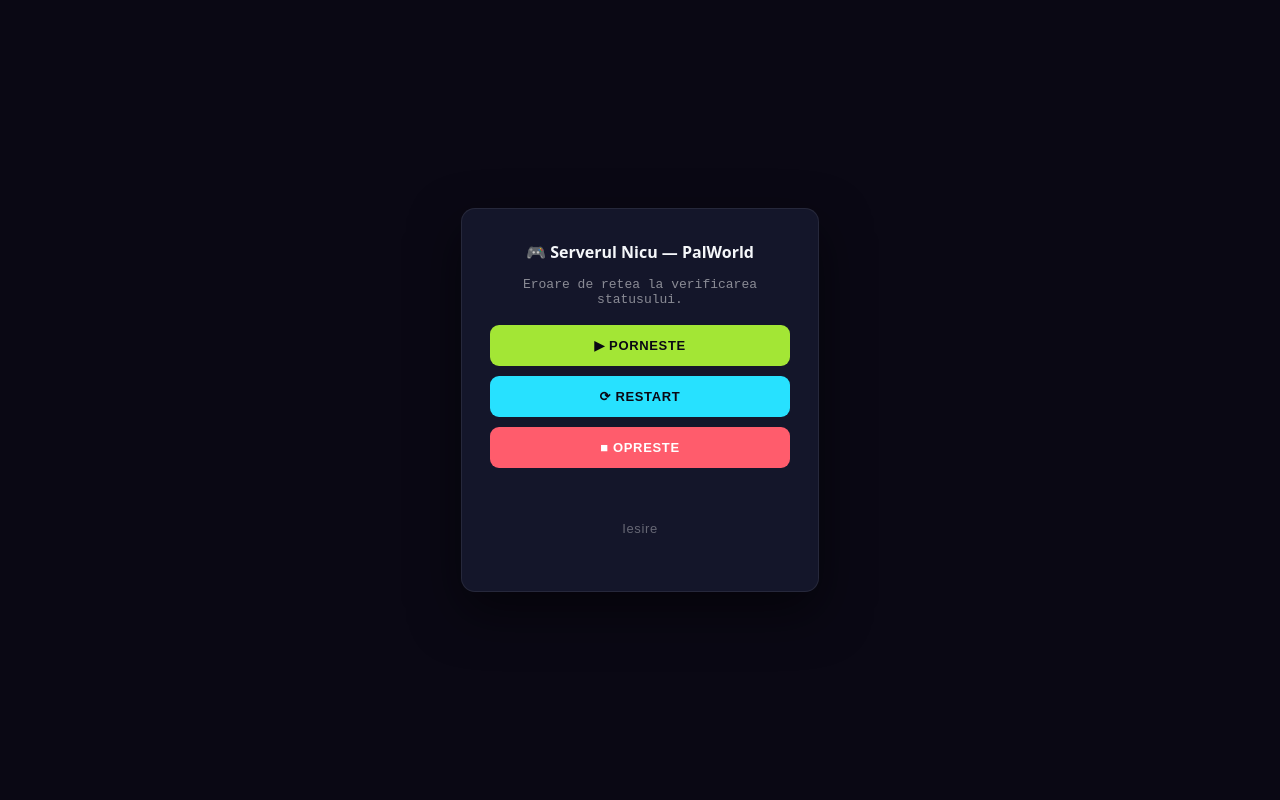
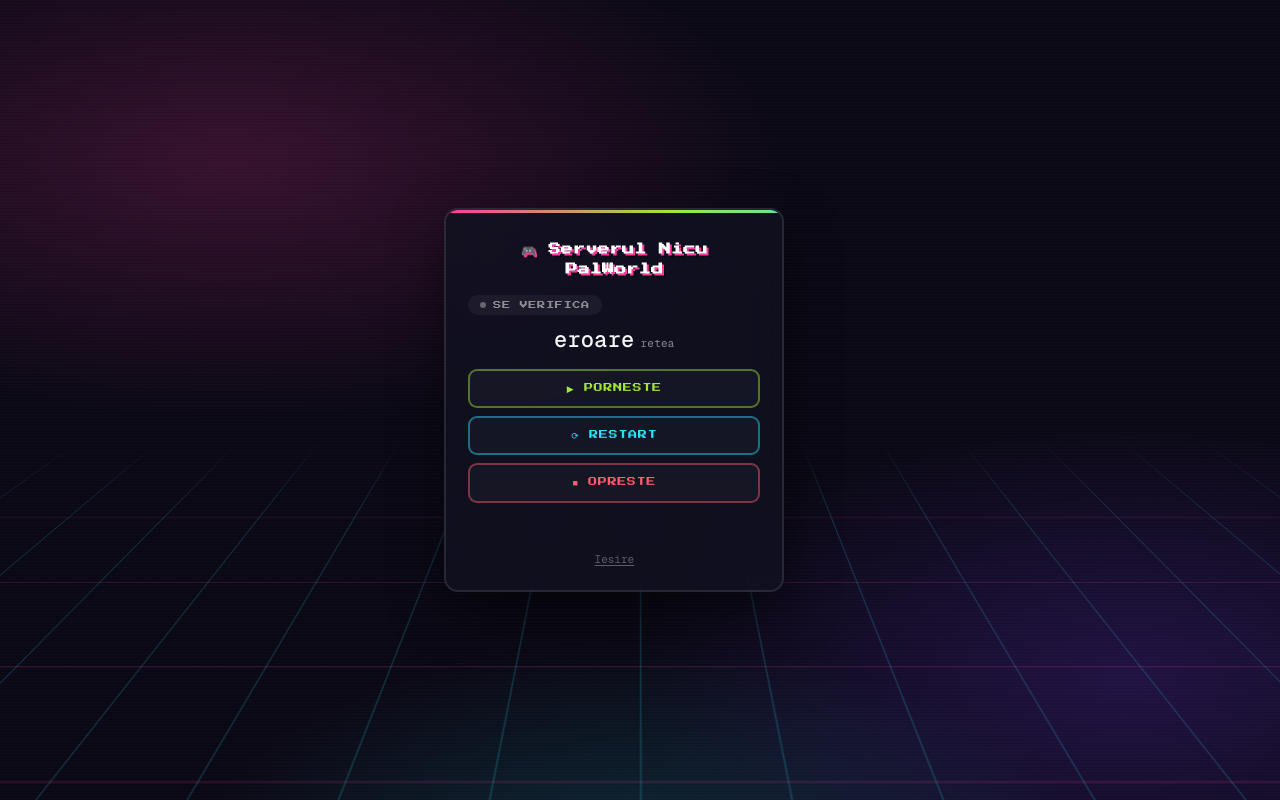
Before and after one commit to laur221/G4f, a website: page public/dashboard.html in a window 1280 px wide. Drawn offline with nearby package versions, Linux system fonts and the light colour scheme; no server answers.

Commit message:
change UI

```diff
--- a/public/dashboard.html
+++ b/public/dashboard.html
@@ -2,50 +2,176 @@
 <html lang="ro">
 <head>
 <meta charset="UTF-8">
-<title>Control Server</title>
+<title>Console — G4F Relay</title>
 <meta name="viewport" content="width=device-width, initial-scale=1">
+<link rel="preconnect" href="https://fonts.googleapis.com">
+<link rel="preconnect" href="https://fonts.gstatic.com" crossorigin>
+<link href="https://fonts.googleapis.com/css2?family=Press+Start+2P&family=Space+Grotesk:wght@400;500;600;700&family=Geist+Mono:wght@400;500;600;700&display=swap" rel="stylesheet">
 <style>
-  body { font-family: system-ui, sans-serif; background:#0a0814; color:#f5f7fa;
-         display:flex; align-items:center; justify-content:center; min-height:100vh; margin:0;
-         padding:20px; box-sizing:border-box; }
-  .card { background:#14162a; padding:32px 28px; border-radius:14px; width:300px;
-          box-shadow:0 20px 50px rgba(0,0,0,.5); border:1px solid rgba(255,255,255,.08); text-align:center; }
-  h1 { font-size:16px; margin:0 0 14px; }
-  #remaining { font-family:ui-monospace,monospace; font-size:13px; color:rgba(255,255,255,.5);
-               margin-bottom:18px; min-height:16px; }
-  #remaining.warn { color:#fbbf24; font-weight:700; }
-  .banner { display:none; background:rgba(255,92,108,.12); border:1px solid rgba(255,92,108,.35);
-            border-radius:9px; padding:10px 12px; font-size:12px; color:#ff9aa5; margin-bottom:16px;
-            line-height:1.5; text-align:left; }
-  .banner.show { display:block; }
-  button { width:100%; padding:13px; margin-bottom:10px; border:none; border-radius:9px;
-           font-weight:700; font-size:13px; letter-spacing:.05em; cursor:pointer; color:#fff;
-           transition:opacity .15s; }
-  button:disabled { opacity:.5; cursor:not-allowed; }
-  #start   { background:#a3e635; color:#0a0814; }
-  #restart { background:#27e1ff; color:#0a0814; }
-  #stop    { background:#ff5c6c; }
-  #status  { font-size:12px; color:rgba(255,255,255,.5); margin-top:14px; min-height:16px; }
-  form { display:inline; }
+  :root{
+    --pink:#ff3aa3;--lime:#a3e635;--cyan:#27e1ff;
+    --purple:#7b3aff;--gold:#fbbf24;--red:#ff5c6c;
+    --surface:rgba(16,18,32,0.82);--line:rgba(255,255,255,0.10);--line-2:rgba(255,255,255,0.18);
+    --ink:#f5f7fa;--ink-dim:rgba(255,255,255,0.72);--ink-muted:rgba(255,255,255,0.50);--ink-faint:rgba(255,255,255,0.32);
+    --pixel:'Press Start 2P',monospace;--sans:'Space Grotesk',system-ui,sans-serif;--mono:'Geist Mono',ui-monospace,monospace;
+  }
+
+  * { box-sizing:border-box; }
+  html,body{ height:100%; }
+  body{
+    margin:0; font-family:var(--sans); color:var(--ink);
+    background:#0a0814;
+    min-height:100vh; display:flex; align-items:center; justify-content:center;
+    padding:20px; position:relative; overflow:hidden;
+  }
+
+  /* ── Background: radial glows + scrolling grid floor (same recipe as G4F) ── */
+  .bg{
+    position:fixed; inset:0; pointer-events:none; z-index:0;
+    background:
+      radial-gradient(ellipse 80% 60% at 18% 20%, rgba(255,58,163,.18) 0%, transparent 55%),
+      radial-gradient(ellipse 70% 60% at 88% 85%, rgba(123,58,255,.20) 0%, transparent 55%),
+      radial-gradient(ellipse 60% 50% at 50% 110%, rgba(39,225,255,.16) 0%, transparent 60%),
+      #0a0814;
+  }
+  .grid-floor{
+    position:fixed; left:0; right:0; bottom:-10vh; height:55vh; pointer-events:none; z-index:1;
+    background-image:
+      linear-gradient(rgba(255,58,163,.18) 1px, transparent 1px),
+      linear-gradient(90deg, rgba(39,225,255,.18) 1px, transparent 1px);
+    background-size:80px 80px;
+    transform:perspective(700px) rotateX(60deg); transform-origin:50% 0%;
+    mask-image:linear-gradient(to bottom, transparent 0%, black 30%, black 100%);
+    -webkit-mask-image:linear-gradient(to bottom, transparent 0%, black 30%, black 100%);
+    animation:grid-scroll 8s linear infinite;
+  }
+  @keyframes grid-scroll{ from{background-position:0 0} to{background-position:0 80px} }
+  .scanlines{
+    position:fixed; inset:0; pointer-events:none; z-index:3;
+    background:repeating-linear-gradient(to bottom, rgba(255,255,255,.02) 0 1px, transparent 1px 3px);
+  }
+
+  /* ── Card ── */
+  .card{
+    position:relative; z-index:4; width:100%; max-width:340px;
+    background:var(--surface); border:2px solid var(--line); border-radius:14px;
+    padding:24px 22px 22px; overflow:hidden;
+    backdrop-filter:blur(20px) saturate(140%); -webkit-backdrop-filter:blur(20px) saturate(140%);
+    box-shadow:0 20px 50px rgba(0,0,0,.5);
+  }
+  .card::before{
+    content:""; position:absolute; top:0; left:0; right:0; height:3px;
+    background:linear-gradient(90deg,var(--pink),var(--lime),var(--cyan),var(--pink));
+    background-size:200% 100%; animation:rainbow 5s linear infinite;
+  }
+  @keyframes rainbow{ from{background-position:0% 0} to{background-position:200% 0} }
+
+  h1{
+    font-family:var(--pixel); font-size:12px; margin:6px 0 16px; text-align:center;
+    color:#fff; text-shadow:2px 2px 0 var(--pink), 4px 4px 0 rgba(0,0,0,.4);
+    letter-spacing:.02em; line-height:1.6;
+  }
+
+  /* ── Status pill + timer (matches G4F's renewal-timer widget) ── */
+  .status-row{ display:flex; align-items:center; justify-content:space-between; margin-bottom:6px; }
+  .status-pill{
+    display:inline-flex; align-items:center; gap:7px; padding:6px 12px; border-radius:99px;
+    font-family:var(--pixel); font-size:8px; letter-spacing:.10em;
+  }
+  .status-pill .dot{ width:6px; height:6px; border-radius:50%; flex-shrink:0; }
+  .status-pill.online{ background:rgba(163,230,53,.12); color:var(--lime); }
+  .status-pill.online .dot{ background:var(--lime); box-shadow:0 0 8px var(--lime); animation:blink 1.4s infinite; }
+  .status-pill.offline{ background:rgba(255,255,255,.05); color:var(--ink-muted); }
+  .status-pill.offline .dot{ background:var(--ink-faint); }
+  @keyframes blink{ 50%{opacity:.35} }
+
+  .time{
+    font-family:var(--mono); font-size:22px; font-weight:500; letter-spacing:.01em;
+    margin:10px 0 4px; text-align:center;
+  }
+  .time .unit{ font-size:11px; color:var(--ink-muted); margin-left:6px; font-weight:400; }
+
+  .banner{
+    display:none; background:rgba(255,92,108,.10); border:1px solid rgba(255,92,108,.35);
+    border-radius:9px; padding:11px 12px; font-family:var(--mono); font-size:11.5px;
+    color:#ffb3bb; margin:14px 0; line-height:1.6; text-align:left;
+  }
+  .banner.show{ display:block; }
+  .banner a{ color:var(--gold); }
+
+  /* ── Action buttons (styled like G4F's pwr-btn) ── */
+  .actions{ display:flex; flex-direction:column; gap:8px; margin-top:16px; }
+  .pwr-btn{
+    display:flex; align-items:center; justify-content:center; gap:8px;
+    padding:12px; border-radius:9px; font-family:var(--pixel); font-size:9px;
+    letter-spacing:.08em; cursor:pointer; border:2px solid; background:rgba(255,255,255,.03);
+    transition:all .15s; color:var(--ink);
+  }
+  .pwr-btn:active{ transform:translateY(1px); }
+  .pwr-btn:disabled{ opacity:.4; cursor:not-allowed; transform:none; }
+  .pwr-start  { border-color:rgba(163,230,53,.45); color:var(--lime); }
+  .pwr-start:hover:not(:disabled)  { border-color:var(--lime); background:rgba(163,230,53,.12); box-shadow:0 0 14px rgba(163,230,53,.3); }
+  .pwr-restart{ border-color:rgba(39,225,255,.45); color:var(--cyan); }
+  .pwr-restart:hover:not(:disabled){ border-color:var(--cyan); background:rgba(39,225,255,.10); box-shadow:0 0 14px rgba(39,225,255,.25); }
+  .pwr-stop   { border-color:rgba(255,92,108,.45); color:var(--red); }
+  .pwr-stop:hover:not(:disabled)   { border-color:var(--red); background:rgba(255,92,108,.12); box-shadow:0 0 14px rgba(255,92,108,.25); }
+
+  #status{
+    font-family:var(--mono); font-size:11.5px; color:var(--ink-muted);
+    margin-top:14px; min-height:16px; text-align:center;
+  }
+
+  .logout-row{ text-align:center; margin-top:14px; }
+  .logout-row button{
+    background:none; border:none; color:var(--ink-faint); font-family:var(--mono);
+    font-size:11px; cursor:pointer; text-decoration:underline; text-underline-offset:2px;
+  }
+  .logout-row button:hover{ color:var(--ink-muted); }
+
+  footer{
+    text-align:center; margin-top:16px; font-family:var(--mono); font-size:9.5px; color:var(--ink-faint);
+  }
 </style>
 </head>
 <body>
+  <div class="bg"></div>
+  <div class="grid-floor"></div>
+  <div class="scanlines"></div>
+
   <div class="card">
-    <h1>🎮 Serverul Nicu — PalWorld</h1>
-    <div id="remaining">Se verifica timpul ramas...</div>
+    <h1>🎮 Serverul Nicu<br>PalWorld</h1>
+
+    <div class="status-row">
+      <span class="status-pill offline" id="status-pill">
+        <span class="dot"></span><span id="status-label">SE VERIFICA</span>
+      </span>
+    </div>
+
+    <div class="time" id="remaining">--:--:--<span class="unit">ramase</span></div>
+
     <div class="banner" id="warn-banner">
       ⚠️ Mai sunt sub 30 de minute! Intra pe
-      <a href="https://control.gaming4free.net" target="_blank" style="color:#ff9aa5;">gaming4free.net</a>
+      <a href="https://control.gaming4free.net" target="_blank">gaming4free.net</a>
       si apasa "+90 min" (necesita rezolvarea unui captcha manual).
     </div>
-    <button id="start" onclick="run('start')">▶ PORNESTE</button>
-    <button id="restart" onclick="run('restart')">⟳ RESTART</button>
-    <button id="stop" onclick="run('stop')">■ OPRESTE</button>
+
+    <div class="actions">
+      <button class="pwr-btn pwr-start" id="start" onclick="run('start')">▶ PORNESTE</button>
+      <button class="pwr-btn pwr-restart" id="restart" onclick="run('restart')">⟳ RESTART</button>
+      <button class="pwr-btn pwr-stop" id="stop" onclick="run('stop')">■ OPRESTE</button>
+    </div>
+
     <div id="status"></div>
-    <form method="POST" action="/logout" style="margin-top:14px;">
-      <button type="submit" style="background:transparent;color:rgba(255,255,255,.35);font-weight:400;">Iesire</button>
-    </form>
+
+    <div class="logout-row">
+      <form method="POST" action="/logout" style="display:inline;">
+        <button type="submit">Iesire</button>
+      </form>
+    </div>
   </div>
+
+  <footer>g4f-relay</footer>
+
 <script>
 let localSeconds = null;   // ultimul timp ramas cunoscut, tinut local
 let isOnline = false;
@@ -61,17 +187,21 @@ function formatHms(totalSeconds) {
 function renderRemaining() {
   const remainingEl = document.getElementById('remaining');
   const banner = document.getElementById('warn-banner');
+  const pill = document.getElementById('status-pill');
+  const label = document.getElementById('status-label');
+
+  pill.classList.toggle('online', isOnline);
+  pill.classList.toggle('offline', !isOnline);
+  label.textContent = isOnline ? 'ONLINE' : 'OFFLINE';
 
   if (localSeconds === null) {
-    remainingEl.textContent = 'Se verifica timpul ramas...';
+    remainingEl.innerHTML = '--:--:--<span class="unit">ramase</span>';
     return;
   }
 
-  const online = isOnline ? '🟢 Online' : '⚪ Offline';
-  remainingEl.textContent = `${online} · ${formatHms(localSeconds)} ramase`;
+  remainingEl.innerHTML = `${formatHms(localSeconds)}<span class="unit">ramase</span>`;
 
   const warn = localSeconds < 1800; // sub 30 min
-  remainingEl.classList.toggle('warn', warn);
   banner.classList.toggle('show', warn);
 }
 
@@ -108,7 +238,7 @@ async function checkStatus() {
     const res = await fetch('/api/status');
     const data = await res.json();
     if (!data.ok) {
-      remainingEl.textContent = 'Nu am putut verifica timpul ramas.';
+      remainingEl.innerHTML = 'eroare<span class="unit">status</span>';
       return;
     }
     if (typeof data.remainingSeconds === 'number') {
@@ -117,7 +247,7 @@ async function checkStatus() {
     isOnline = !!data.online;
     renderRemaining();
   } catch (e) {
-    remainingEl.textContent = 'Eroare de retea la verificarea statusului.';
+    remainingEl.innerHTML = 'eroare<span class="unit">retea</span>';
   }
 }
 
```
